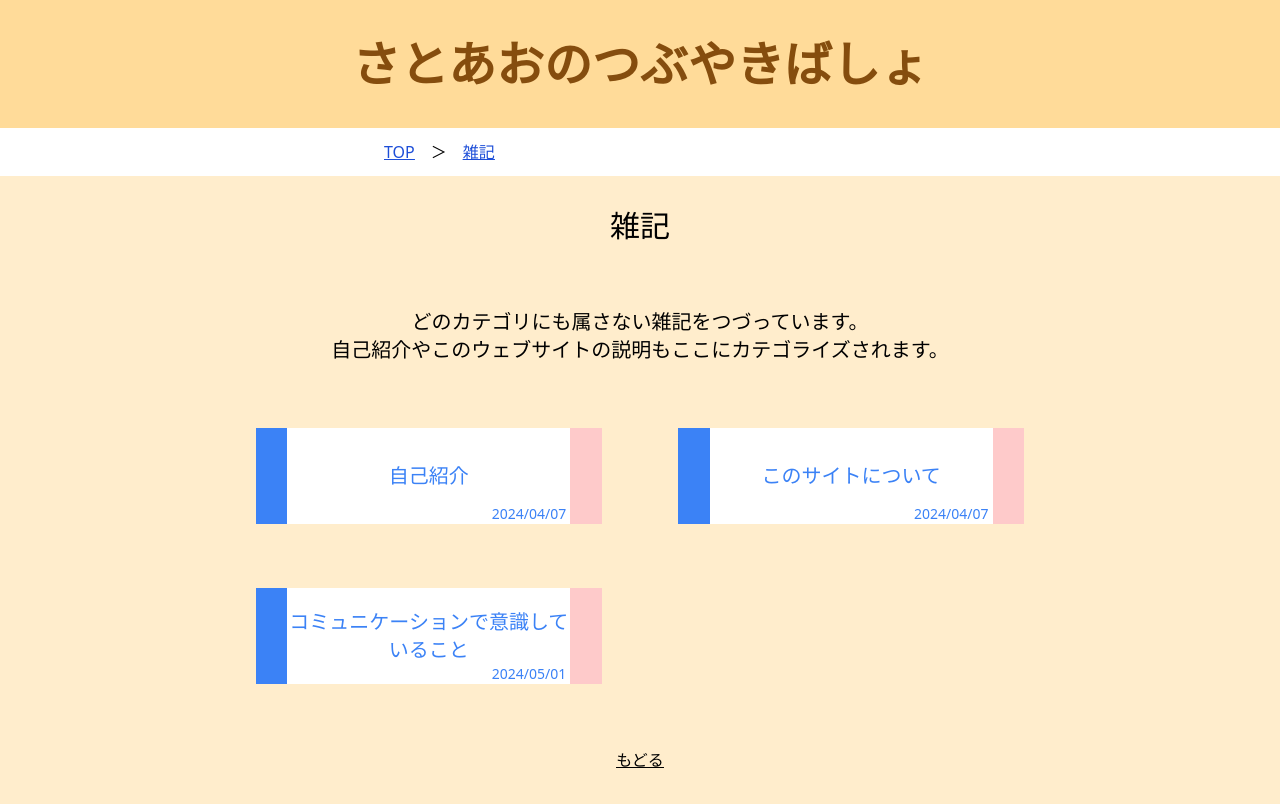
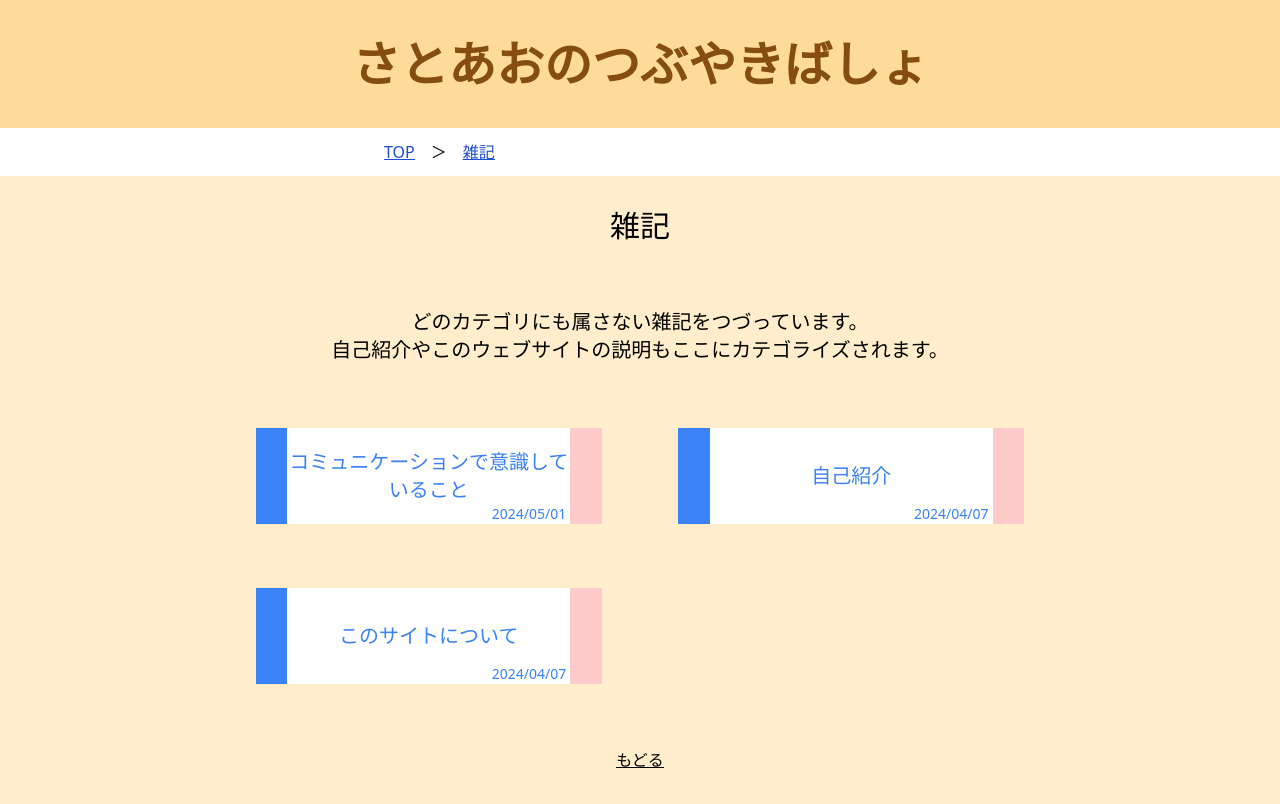
Before and after one commit to AoSato531/satoao-weblog, a Next.js app: page /other in a window 1280 px wide. Built offline with nearby package versions, Linux system fonts and the light colour scheme.

Commit message:
新しい記事を上に持って行く修正

```diff
--- a/src/pages/music/index.tsx
+++ b/src/pages/music/index.tsx
@@ -24,8 +24,8 @@ export default function Page() {
           音楽に関することをつづっています。
         </CategoryBlock>
         <div className="grid grid-cols-1 lg:grid-cols-2">
+          <Linkbox message="日本人アーティストの好きなインスト楽曲" url="/music/2" date="2024/05/12" />
           <Linkbox message="好きな電子音楽" url="/music/1" date="2024/04/11" />
-          <Linkbox message="日本人アーティストの好きなインスト楽曲" url="/music/2" date="2024/05/12" />
         </div>
         <BackPage/>
       </ContentBlock>
--- a/src/pages/other/index.tsx
+++ b/src/pages/other/index.tsx
@@ -25,9 +25,9 @@ export default function Page() {
           自己紹介やこのウェブサイトの説明もここにカテゴライズされます。
         </CategoryBlock>
         <div className="grid grid-cols-1 lg:grid-cols-2">
+          <Linkbox message="コミュニケーションで意識していること" url="/other/3" date="2024/05/01" />
           <Linkbox message="自己紹介" url="/other/1" date="2024/04/07" />
           <Linkbox message="このサイトについて" url="/other/2" date="2024/04/07" />
-          <Linkbox message="コミュニケーションで意識していること" url="/other/3" date="2024/05/01" />
         </div>
         <BackPage/>
       </ContentBlock>
--- a/src/pages/tech/index.tsx
+++ b/src/pages/tech/index.tsx
@@ -25,8 +25,8 @@ export default function Page() {
           浅い理解で記載しているので、信憑性は担保できません。ご注意を。
         </CategoryBlock>
         <div className="grid grid-cols-1 lg:grid-cols-2">
+          <Linkbox message="[Next.js]YouTube動画の埋め込み" url="/tech/2" date="2024/04/12" />
           <Linkbox message="[MySQL]UUIDをバイナリ変換する" url="/tech/1" date="2024/04/09" />
-          <Linkbox message="[Next.js]YouTube動画の埋め込み" url="/tech/2" date="2024/04/12" />
         </div>
         <BackPage/>
       </ContentBlock>
```
